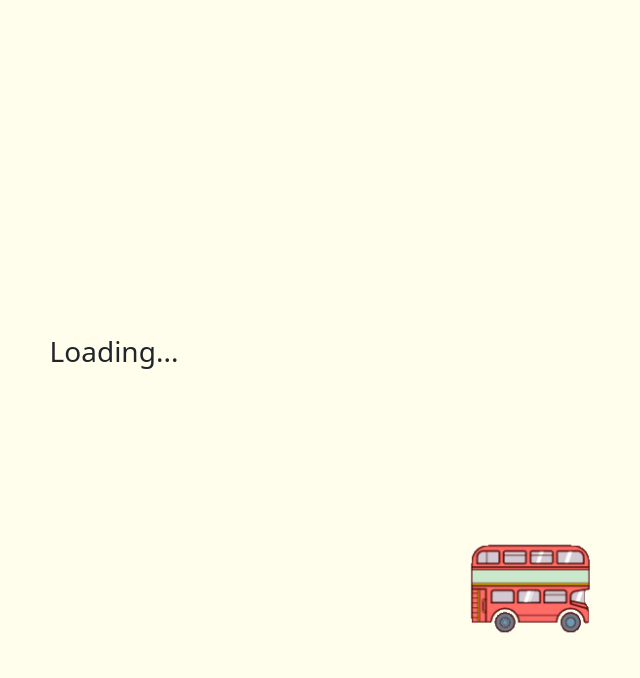
After one commit to vnp96/WhereTo, a Flask app: template api/templates/loading.html in a window 1280 px wide. The commit adds this page. Shown: the part 76-754 px from the top of the page, without its empty margins (526-1166 px from the left). Run offline with Flask 3, Linux system fonts and the light colour scheme; the template is opened without the code that fills it: most values are stand-ins (such as "Sample title", 1, 10 or a date in 2020).

Commit message:
minor fixes

```diff
--- a/api/app.py
+++ b/api/app.py
@@ -49,14 +49,14 @@ def error_page(e=None):
 
 @app.route("/loading", methods=["GET", "POST"])
 def loading_page():
-    if request.method == "GET":
-        return redirect("/", code=302)
+    # if request.method == "GET":
+    #     return redirect("/", code=302)
     post_code = parse_postcode(request.form.get("inputPostCode"))
 
     thread = Thread(target=get_attractions, args=(post_code,))
     thread.start()
 
-    return render_template("error2.html",
+    return render_template("loading.html",
                            inputPostCode=post_code)
 
 
--- a/api/static/error.css
+++ b/api/static/error.css
@@ -39,6 +39,37 @@ body {
   height: 200px;
 }
 
+.bus-container {
+  display: flex;
+  justify-content: center;
+  align-items: center;
+  position: absolute;
+  height: 650px;
+  width: 1000px;
+  z-index: -3;
+}
+
+.bg-bus {
+  position: absolute;
+  height: 45%;
+  bottom: -30px;
+  z-index: -1;
+}
+
+.left-right {
+  left: 5%;
+  animation: leftRight 10s ease-in-out infinite;
+}
+
+@keyframes leftRight {
+  0% {
+    left: 5%;
+  }
+  100% {
+    left: 95%;
+  }
+}
+
 .fade-in {
   opacity: 0;
   width: 200px;
--- /dev/null
+++ b/api/templates/loading.html
@@ -0,0 +1,39 @@
+{% extends "layout.html" %}
+
+{% block css %}
+<link rel="stylesheet" href="{{ url_for('static', filename = 'error.css')}}" />
+{% endblock %}
+
+{% block body %}
+    <!-- <div class="bg-img"><img src="/static/bg.jpg" alt="background image"></div> -->
+    <div class="container">
+
+        <form class="form-inline" id="attractions" action="/attractions" method="post">
+                <input type="hidden" name="inputPostCode" id="inputPostCode" value="{{ inputPostCode }}">
+            <button hidden="hidden" type="submit" class="btn btn-primary mb-2 input"> Find out </button>
+        </form>
+
+        <h3 style="margin-bottom: 10%;">Loading...</h4>
+    </div>
+    <div class="bus-container">
+      <img id="bus" class="bg-bus left-right" src="/static/bus.gif" alt="bus">
+    </div>
+    <script>
+      function checkLoading() {
+        fetch('/check_loading')
+          .then(response => response.json())
+          .then(data => {
+            if (data.loaded) {
+              document.getElementById("attractions").submit();
+            } else {
+              setTimeout(checkLoading, 2000);
+            }
+          })
+          .catch(error => {
+            console.error('Error:', error);
+          });
+      }
+      window.onload = checkLoading;
+  </script>
+
+{% endblock %}
```
Also changed, not shown: api/templates/attractions.html (+1 -14 lines), api/templates/error2.html (deleted, +0 -42 lines).
